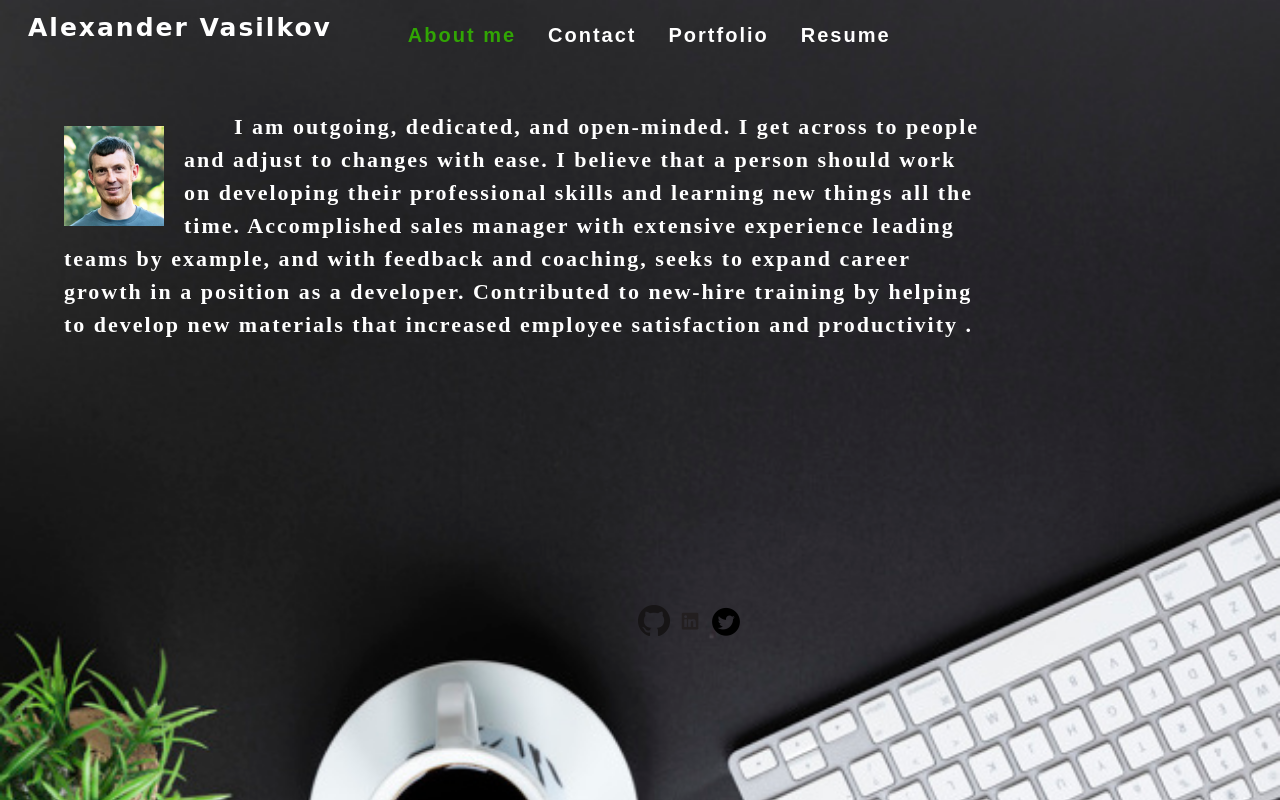
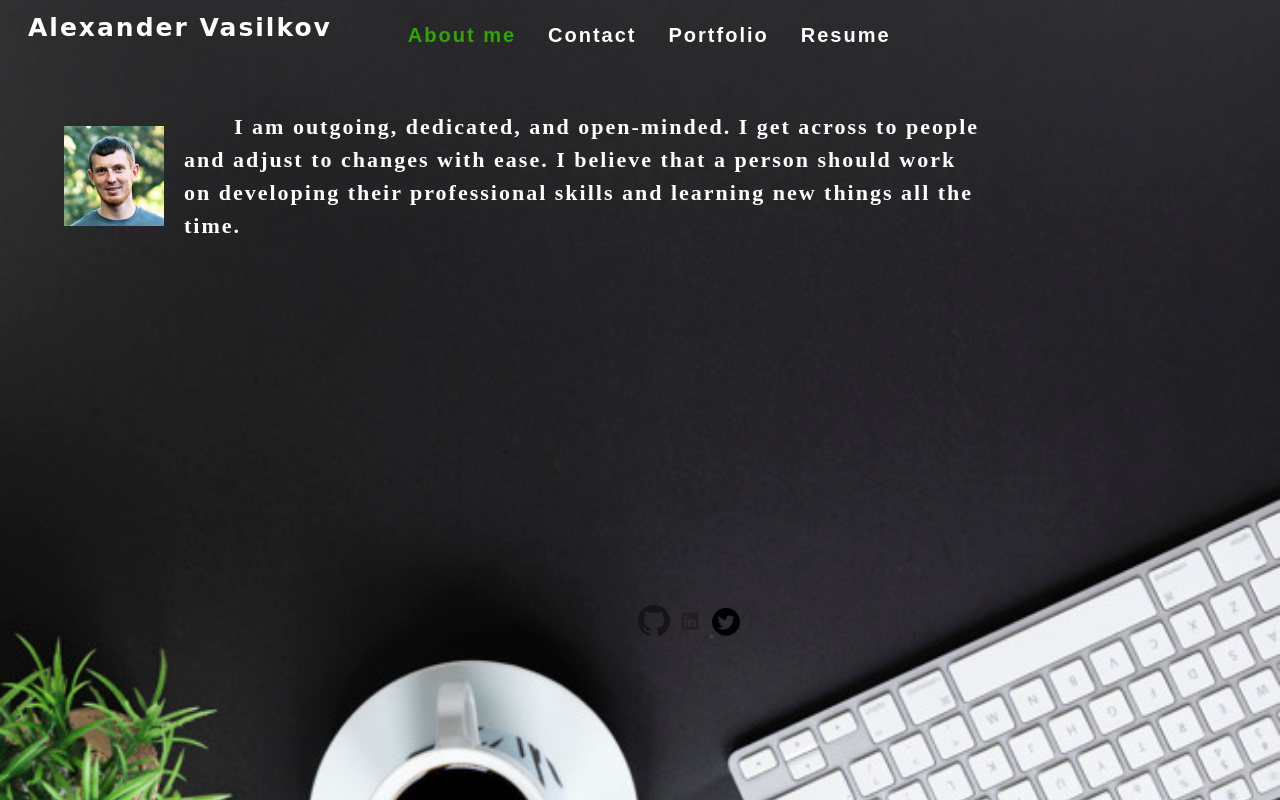
Before and after one commit to Alex2055/React-Portfolio-20, a React (Create React App) app: page / in a window 1280 px wide. Built offline with nearby package versions, Linux system fonts and the light colour scheme.

Commit message:
about changed

```diff
--- a/src/components/About/index.js
+++ b/src/components/About/index.js
@@ -6,7 +6,7 @@ function About() {
 
       <img src={require(`../../assets/images/bill.jpg`)} className="my-2" style={{ width: "100px", height: "100px" }} alt="photo" id="my-photo" />
       <p id="about">
-      I am outgoing, dedicated, and open-minded. I get across to people and adjust to changes with ease. I believe that a person should work on developing their professional skills and learning new things all the time. Accomplished sales manager with extensive experience leading teams by example, and with feedback and coaching, seeks to expand career growth in a position as a developer. Contributed to new-hire training by helping to develop new materials that increased employee satisfaction and productivity .
+      I am outgoing, dedicated, and open-minded. I get across to people and adjust to changes with ease. I believe that a person should work on developing their professional skills and learning new things all the time.
 
       </p>
     </section>
```
